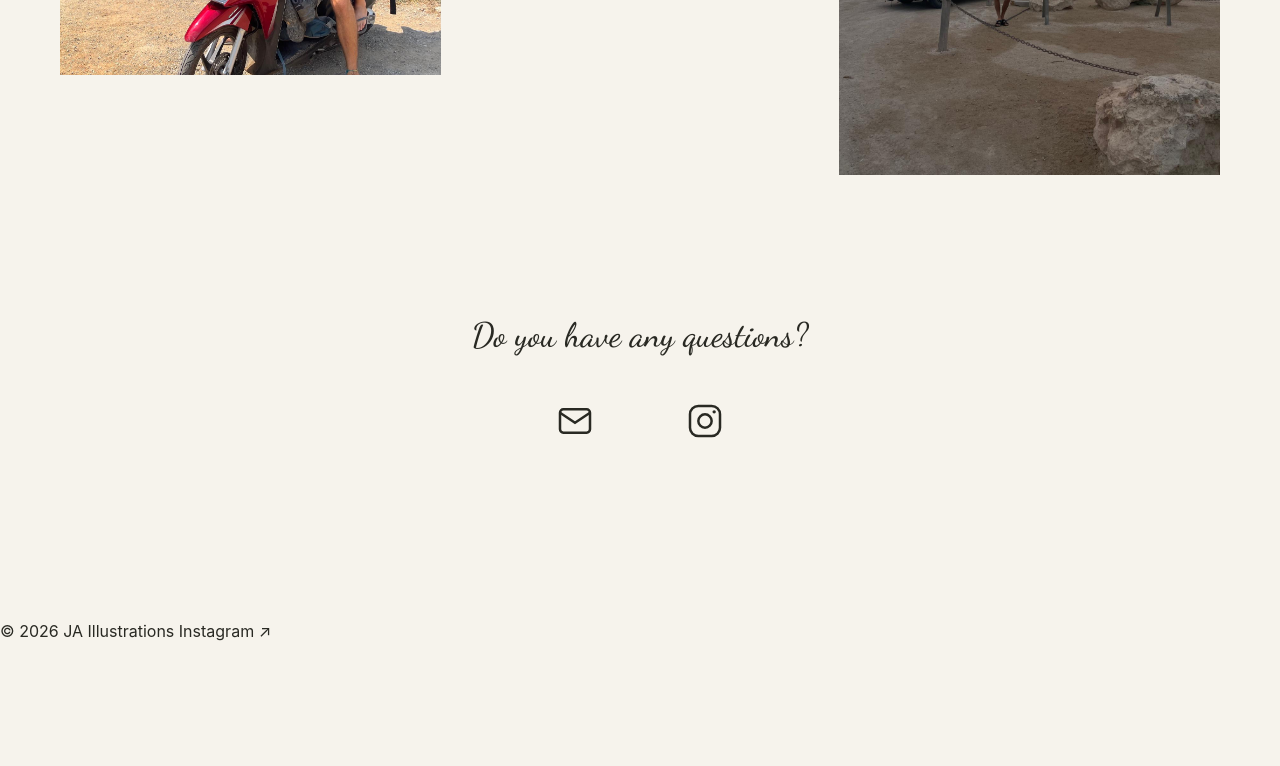
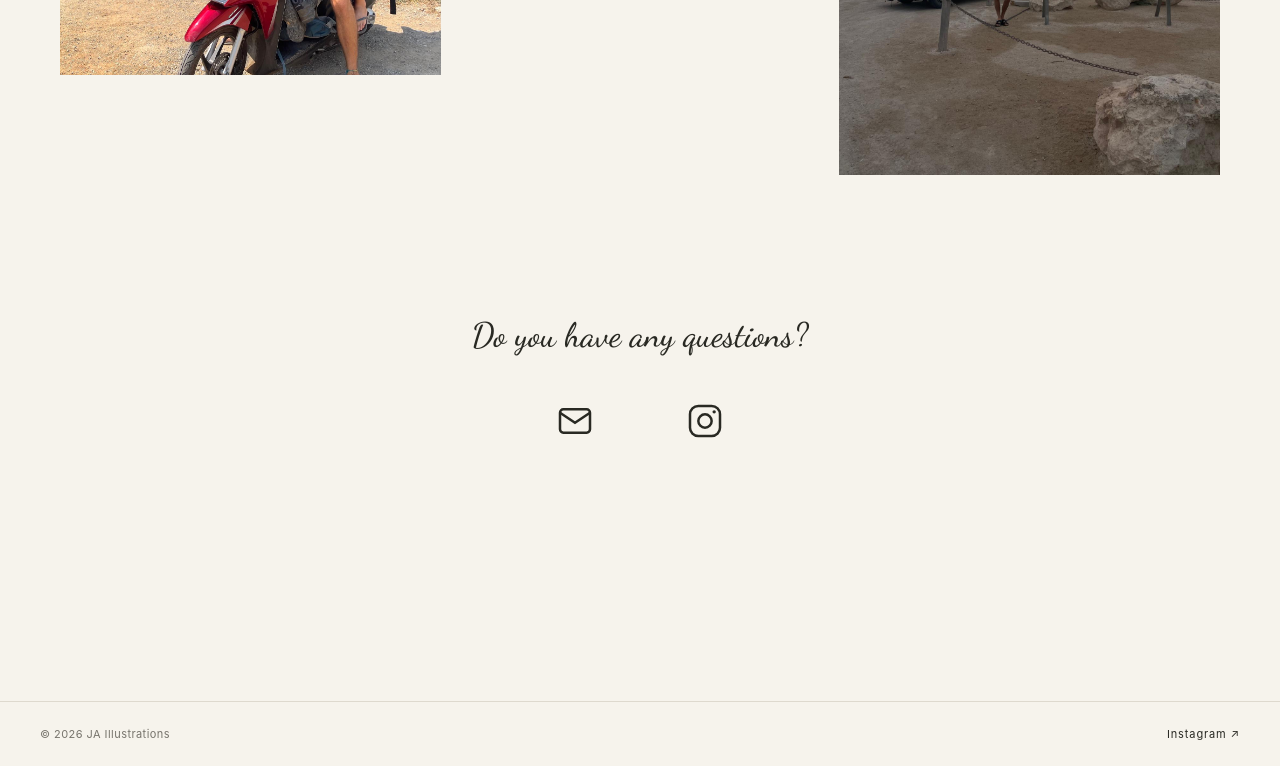
Before and after one commit to jaillustrations/jaillustrations.github.io, a plain HTML site: page index.html in a window 1280 px wide. Shown: the part 6646-7412 px from the top of the page. Before the commit the page ends 7287 px from the top, so only its background shows below. Drawn offline with Linux system fonts and the light colour scheme.

Commit message:
Update index.html

```diff
--- a/index.html
+++ b/index.html
@@ -807,6 +807,29 @@ grid-auto-flow: row dense;
   padding: 0;
   margin-bottom: 28px;
 }
+    footer {
+  display: flex;
+  justify-content: space-between;
+  align-items: center;
+  padding: 25px 40px;
+  margin-top: 80px;
+  border-top: 1px solid var(--line);
+  color: var(--muted);
+  font-size: 11px;
+  letter-spacing: 0.04em;
+}
+
+.instagram-link {
+  color: var(--text);
+  text-decoration: none;
+  font-size: 11px;
+  letter-spacing: 0.08em;
+  transition: color 0.2s ease;
+}
+
+.instagram-link:hover {
+  color: var(--accent);
+}
   </style>
 </head>
 
```
